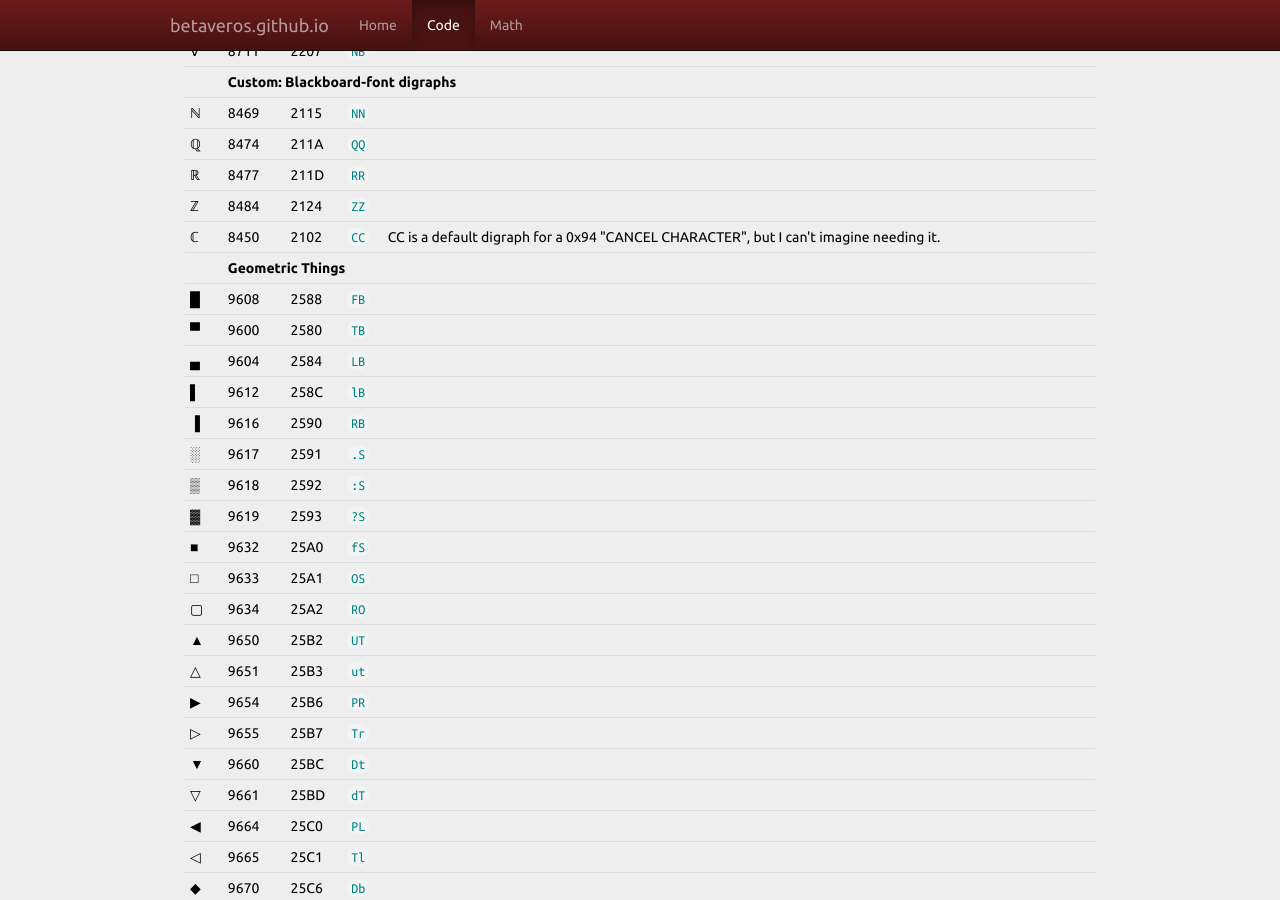
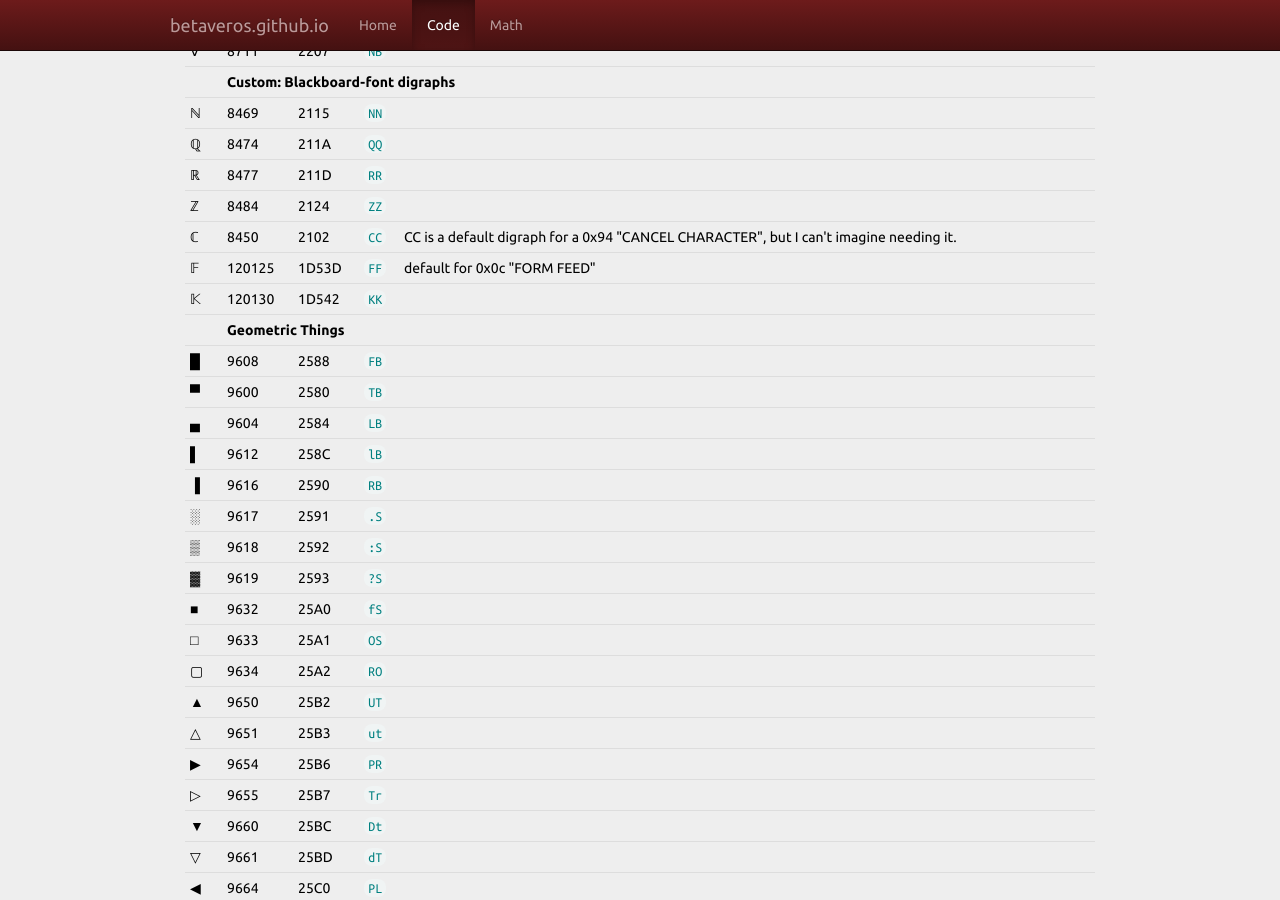
Before and after one commit to betaveros/betaveros.github.io, a Jekyll site: the page built from _posts/2014-04-25-unicode.html, in a window 1280 px wide and 900 px high, scrolled down 2976 px. Built offline with Jekyll 4.4.1, drawn with Linux system fonts in a browser that asks for light colours; some of the changed text lies outside the part shown.

Commit message:
Blackboard F and K

```diff
--- a/_posts/2014-04-25-unicode.html
+++ b/_posts/2014-04-25-unicode.html
@@ -104,6 +104,8 @@ title: Unicode
 <tr><td>ℝ</td><td>8477</td><td>211D</td><td><code>RR</code></td><td></td></tr>
 <tr><td>ℤ</td><td>8484</td><td>2124</td><td><code>ZZ</code></td><td></td></tr>
 <tr><td>ℂ</td><td>8450</td><td>2102</td><td><code>CC</code></td><td>CC is a default digraph for a 0x94 "CANCEL CHARACTER", but I can't imagine needing it.</td></tr>
+<tr><td>𝔽</td><td>120125</td><td>1D53D</td><td><code>FF</code></td><td>default for 0x0c "FORM FEED"</td></tr>
+<tr><td>𝕂</td><td>120130</td><td>1D542</td><td><code>KK</code></td><td></td></tr>
 <tr><td><th colspan='5'>Geometric Things</th></td></tr>
 <tr><td>█</td><td>9608</td><td>2588</td><td><code>FB</code></td><td></td></tr>
 <tr><td>▀</td><td>9600</td><td>2580</td><td><code>TB</code></td><td></td></tr>
@@ -248,8 +250,8 @@ title: Unicode
 {% highlight vim %}
 digraph !# 8802 (+ 8713 +) 8716 (/ 8836 /) 8837 @+ 8853 @- 8854 @x 8855
 digraph @/ 8856 @. 8857 @o 8858 @* 8859 @= 8860 @\| 10678 3< 8920 3> 8921
-digraph NN 8469 QQ 8474 RR 8477 ZZ 8484 CC 8450 ^_ 9651 \|> 9655 _v 9661
-digraph <\| 9665 oo 3232 __ 9251 uu 8995 ee 601 !! 8252 ?? 8263 ?! 8264
-digraph !? 8265 ?\| 8253 <3 9829 ,3 8230 RE 8476 IM 8465 wp 8472 ^? 65533
-digraph O. 664 ao 12576
+digraph NN 8469 QQ 8474 RR 8477 ZZ 8484 CC 8450 FF 120125 KK 120130 ^_ 9651
+digraph \|> 9655 _v 9661 <\| 9665 oo 3232 __ 9251 uu 8995 ee 601 !! 8252
+digraph ?? 8263 ?! 8264 !? 8265 ?\| 8253 <3 9829 ,3 8230 RE 8476 IM 8465
+digraph wp 8472 ^? 65533 O. 664 ao 12576
 {% endhighlight %}
--- a/_posts/unicode.txt
+++ b/_posts/unicode.txt
@@ -96,6 +96,8 @@ Custom: Blackboard-font digraphs
 ℝ	RR
 ℤ	ZZ
 ℂ	CC	CC is a default digraph for a 0x94 "CANCEL CHARACTER", but I can't imagine needing it.
+𝔽	FF	default for 0x0c "FORM FEED"
+𝕂	KK
 Geometric Things
 █	FB
 ▀	TB
```
